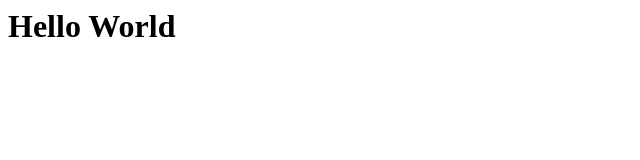
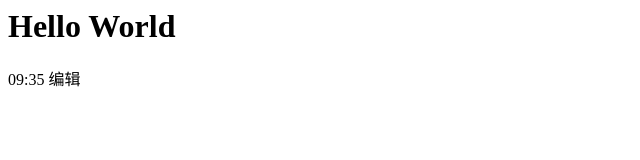
Before and after one commit to bici-guangyuan/HelloWorld, a plain HTML site: page index.html in a window 1280 px wide. Shown: the whole page, without its empty margins (0-640 px from the left). Drawn offline with Linux system fonts and the light colour scheme.

Commit message:
编辑内容
在内容部分添加编辑日志

```diff
--- a/index.html
+++ b/index.html
@@ -1 +1,2 @@
 <h1>Hello World</h1>
+<div>09:35 编辑</div>
```
